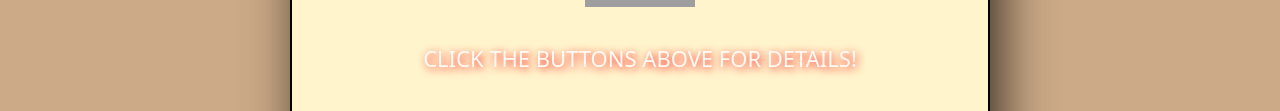
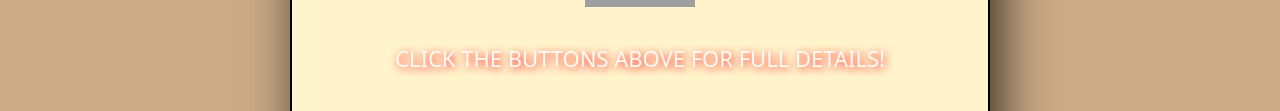
Before and after one commit to MSResurreccion/Q3-9R-Quiz2, a plain HTML site: page index.html in a window 1280 px wide. Shown: the part 183-294 px from the top of the page. Drawn offline with nearby package versions, Linux system fonts and the light colour scheme; grey boxes are pictures that could not be loaded.

Commit message:
Update index.html

```diff
--- a/index.html
+++ b/index.html
@@ -92,7 +92,7 @@
 <br/>
 <br/>
 		<div class="headerr">
-			<h1><font color="FEFBF6">CLICK THE BUTTONS ABOVE FOR DETAILS!</font></h1>
+			<h1><font color="FEFBF6">CLICK THE BUTTONS ABOVE FOR FULL DETAILS!</font></h1>
 		</div>
 
 			<br/>
```
